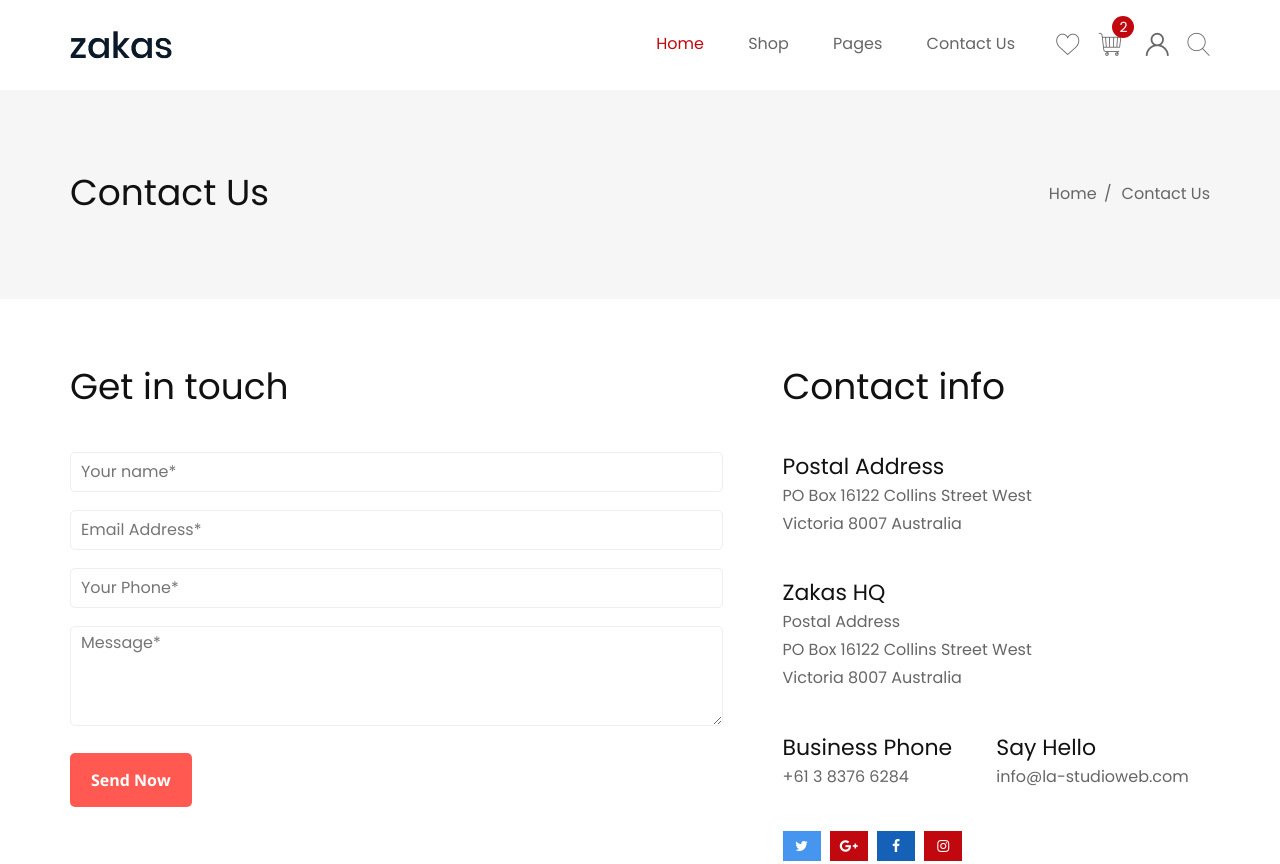
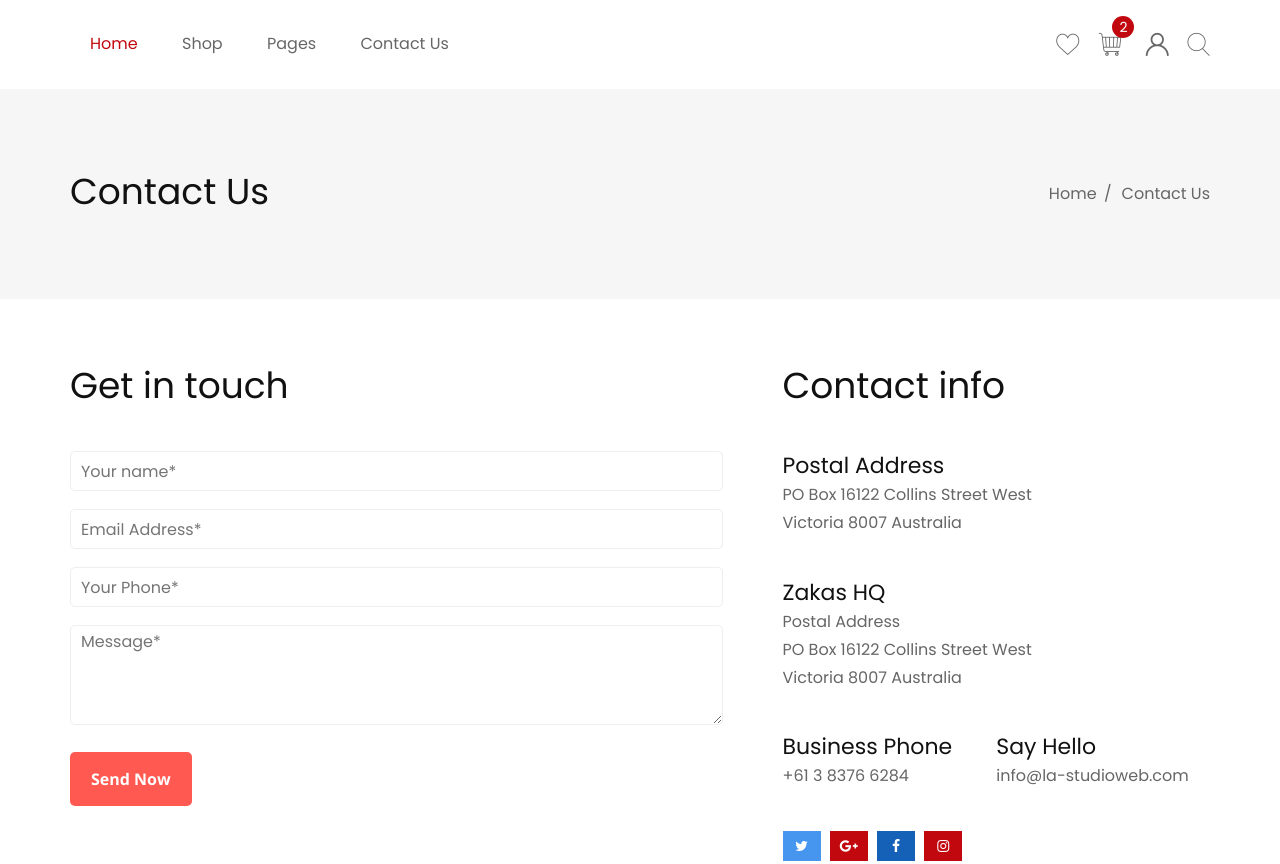
Before and after one commit to nikta1379/shoping-dress, a website: page contact-us.html in a window 1280 px wide. Shown: the top 864 px of the page. Drawn offline with nearby package versions, Linux system fonts and the light colour scheme; some packages are replaced by stand-ins of ours; files whose address does not match are found by name.

Commit message:
Update contact-us.html

```diff
--- a/contact-us.html
+++ b/contact-us.html
@@ -42,16 +42,7 @@
                     <div class="row align-items-center">
                         <div class="col-xl-10 col-lg-9 col-3">
                             <nav class="main-navigation">
-                                <div class="site-branding">
-                                    <a href="index.html" class="logo">
-                                        <figure class="logo--transparent">
-                                            <img src="assets/img/logo/logo-white.png" alt="Logo">
-                                        </figure>
-                                        <figure class="logo--normal">
-                                            <img src="assets/img/logo/logo.png" alt="Logo">
-                                        </figure>
-                                    </a>
-                                </div>
+
 
                                     <div class="mainmenu-nav d-none d-lg-block">
                                     <ul class="mainmenu">
```
